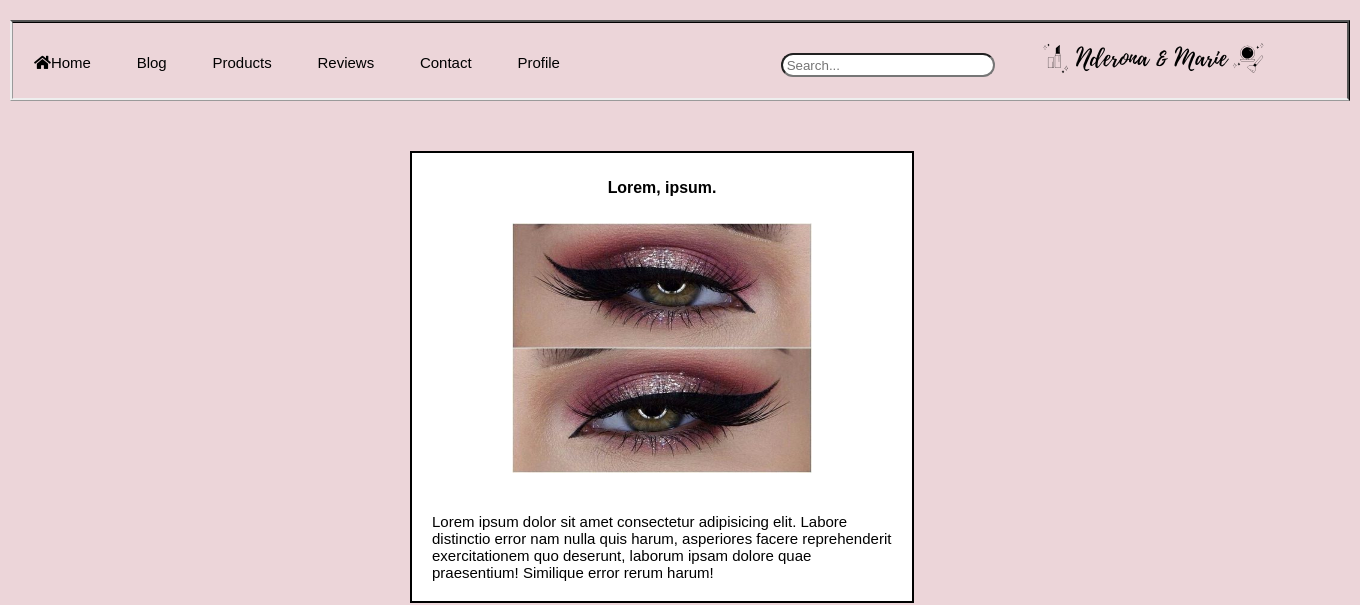
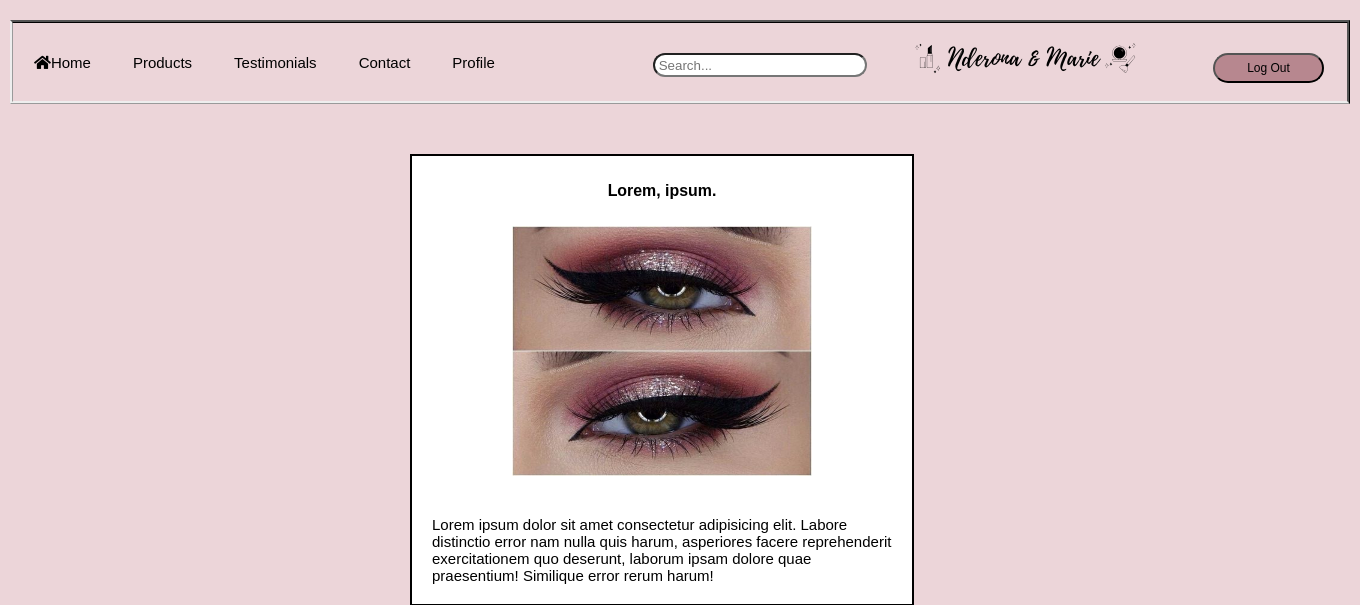
Before and after one commit to nderona/makeupblog, a PHP site: page /users/blog.php in a window 1360 px wide. Shown: the top 605 px of the page. Run offline with PHP 8.4, Linux system fonts and the light colour scheme.

Commit message:
work in progress

```diff
--- a/db/LogIndb.php
+++ b/db/LogIndb.php
@@ -27,7 +27,7 @@ include 'dbconnection.php';
                 $_SESSION['email']=$user['email'];
                 $_SESSION['username']=$user['username'];
 
-                header("location:../users/homePage.php?Welcome");
+                header("location:../users/blog.php?Welcome");
             }
 
         }
--- a/users/css/utopMenu.css
+++ b/users/css/utopMenu.css
@@ -21,6 +21,7 @@ body{
 }
 
 .main{
+
     margin-top: 20px;
     display: flex;
     border-top: 3px solid black ;
@@ -28,16 +29,15 @@ body{
     border-style: ridge;
 }
 
-.logo-container img{
-    float: right;
-}
 .links{
+    width: 600px;
+
     margin-top: 15px;
     justify-content: center;
     align-items: center;
 }
 .links ul{
-    float: left;
+    display: flex;
     list-style: none;
 }
 .links ul li{
@@ -45,6 +45,7 @@ body{
     text-align: center;
     font-size: 15px;
     display: inline-block;
+
 }
 .links ul li a{
     text-decoration: none;
@@ -62,6 +63,7 @@ body{
 }
 .links ul li ul li {
     display: none;
+
 }
 .links ul li:hover ul li{
     display: block;
@@ -71,11 +73,31 @@ body{
 
     width: 250px;
     margin-top: 30px;
-    margin-left: 200px;
+    margin-right: 40px;
+
 }
 
 .search input {
     height: 20px;
     width: 210px;
     border-radius: 50px;
+    margin-left: 40px;
 }
+
+
+.logout{
+    margin-top: 15px;
+    justify-content: center;
+    align-items: center;
+}
+.logOut {
+    display: center;
+    background: rgba(182, 134, 142, 0.979);
+    width: 111px;
+    height: 30px;
+    cursor: pointer;
+    font-size: 12px;
+    color: black;
+    margin: 15px 0px 0px 70px;
+    border-radius: 15px;
+}
--- a/users/utopMenu.php
+++ b/users/utopMenu.php
@@ -9,8 +9,7 @@
 
             <div class="links">
              <ul>
-                <li><a href="homePage.php"><i class="fas fa-home"></i>Home</a></li>
-                <li><a href="blog.php">Blog</a>
+                <li><a href="blog.php"><i class="fas fa-home"></i>Home</a></li>
                 </li>
 
                 <li><a href="#">Products</a>
@@ -19,7 +18,7 @@
                         <li><a href="#">Makeup</a></li>
                     </ul>
                 </li>
-                <li><a href="../reviews.php">Reviews</a>
+                <li><a href="">Testimonials</a>
                 </li>
 
                 <li><a href="contact.php">Contact</a></li>
@@ -32,6 +31,8 @@
             <div class="logo-container">
             <img src="../pictures/logo.png" alt="logo.png" />
             </div>
+            <div class="logout"> <button class="logOut" onclick="window.location.href='LogOut.php'">Log Out</button></div>
+
         </div>
     </div>
 </body>
```
